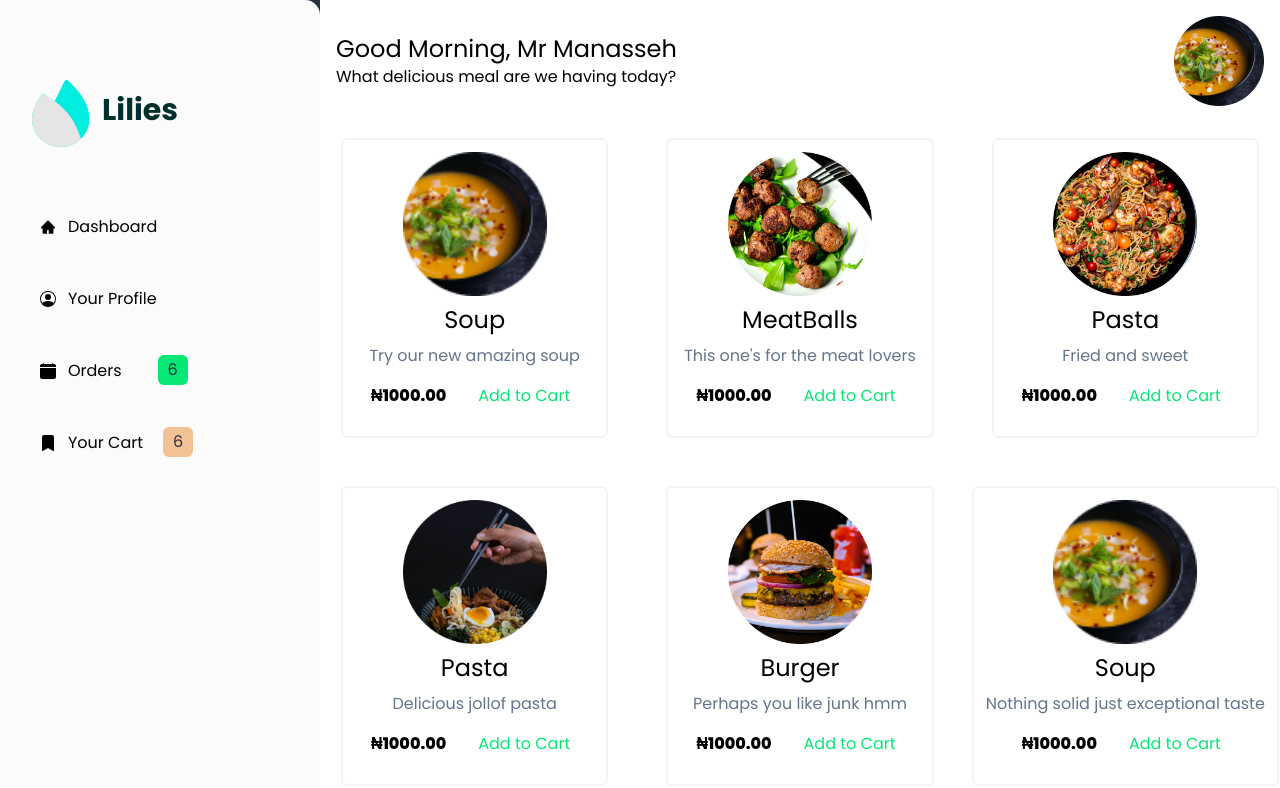
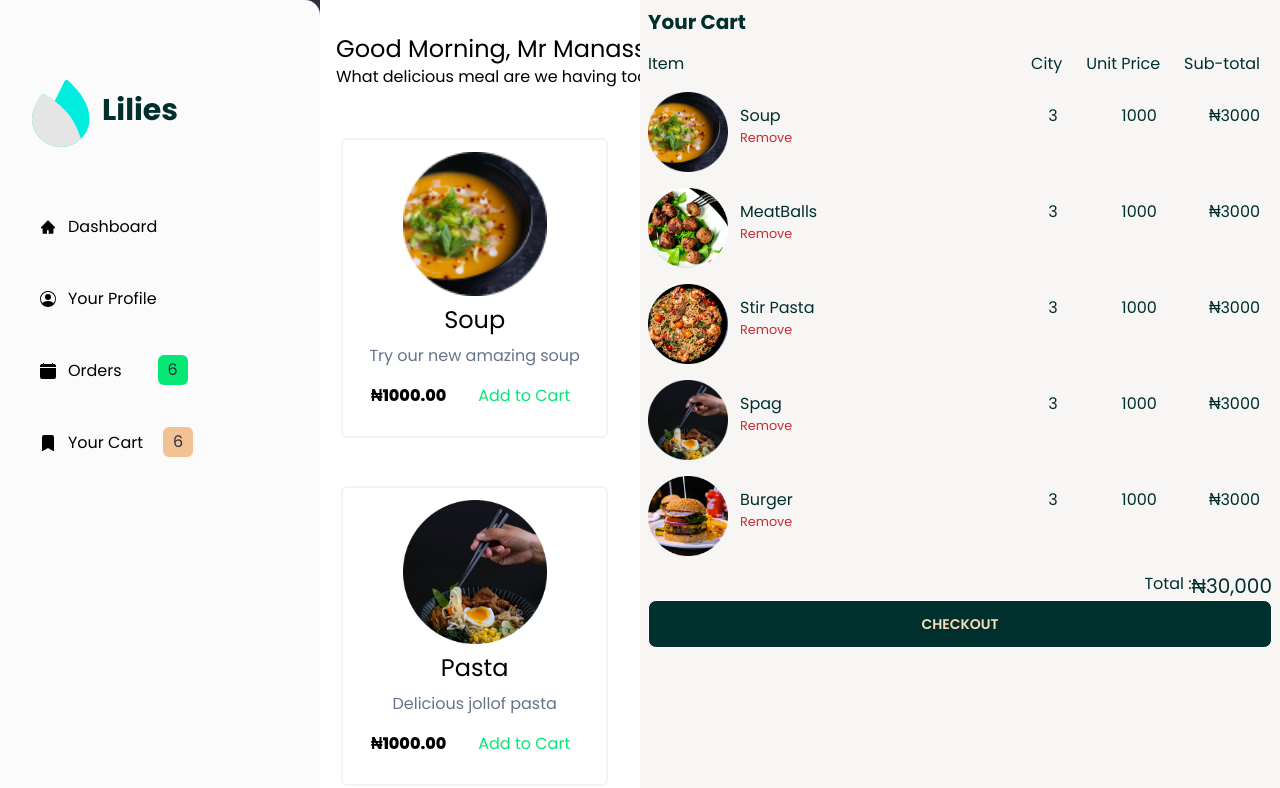
Before and after one commit to manaboy-07/Lilies, a React (Create React App) app: page / in a window 1280 px wide. Shown: the top 788 px of the page. Built offline with nearby package versions, Linux system fonts and the light colour scheme.

Commit message:
working on order compomnent

```diff
--- a/src/App.js
+++ b/src/App.js
@@ -1,4 +1,5 @@
 /** @format */
+import Cart from "./components/Cart";
 import CheckOut from "./components/CheckOut";
 import OrderList from "./components/OrderList";
 import SideMenu from "./components/SideMenu";
@@ -14,6 +15,7 @@ function App() {
       <SignUp />
       <CheckOut /> */}
       <SideMenu />
+      <Cart />
 
       {/* <CheckOut /> */}
     </div>
--- a/src/components/Cart.jsx
+++ b/src/components/Cart.jsx
@@ -1,20 +1,92 @@
 /** @format */
 
 import React from "react";
+import Soup from "../Images/soup.png";
 
+import MeatBalls from "../Images/meatballs.png";
+import Spag from "../Images/HeroImage.png";
+import Burger from "../Images/burgers.png";
+import Stir from "../Images/Stir.png";
 function Cart() {
+  const FoodArr = [
+    {
+      id: 0,
+      src: Soup,
+      name: "Soup",
+      price: 1000,
+      sub: 3000,
+    },
+    {
+      id: 1,
+      src: MeatBalls,
+      name: "MeatBalls",
+      price: 1000,
+      sub: 3000,
+    },
+    {
+      id: 2,
+      src: Stir,
+      name: "Stir Pasta",
+      price: 1000,
+      sub: 3000,
+    },
+    {
+      id: 3,
+      src: Spag,
+      name: "Spag",
+      price: 1000,
+      sub: 3000,
+    },
+    {
+      id: 4,
+      src: Burger,
+      name: "Burger",
+      price: 1000,
+      sub: 3000,
+    },
+  ];
   return (
-    <div>
-      <section></section>
+    <div className='cart p-2'>
       <section>
+        <h1 className='text-primary text-xl font-bold'>Your Cart</h1>
+      </section>
+      <section className='flex justify-between text-primary my-4'>
         <div>
           <h2>Item</h2>
         </div>
-        <div>
-          <div>City</div>
-          <div>Unit Price</div>
-          <div>Sub-total</div>
+        <div className='flex justify-center items-center'>
+          <div className='mx-3'>City</div>
+          <div className='mx-3'>Unit Price</div>
+          <div className='mx-3'>Sub-total</div>
         </div>
+      </section>
+      <section>
+        {FoodArr.map((food) => {
+          return (
+            <section className='flex justify-between text-primary my-4'>
+              <div className='flex'>
+                <img src={food.src} alt='' className='w-20 h-20' />
+                <div className='flex flex-col m-3'>
+                  <h2 className='text-primary text-bold'>{food.name}</h2>
+                  <small className='text-error cursor-pointer'>Remove</small>
+                </div>
+              </div>
+              <div className='cart-flex mt-3'>
+                <div className='mr-16 text-center'>3</div>
+                <div className='mr-10'>{food.price}</div>
+                <div className='mx-3'>₦3000</div>
+              </div>
+            </section>
+          );
+        })}
+      </section>
+      <section>
+        <h2 className='text-primary flex justify-end'>
+          Total : <span className='text-xl text-extrabold'> ₦30,000</span>
+        </h2>
+        <button className='btn bg-primary w-full text-secondary hover:bg-primary'>
+          CheckOut
+        </button>
       </section>
     </div>
   );
--- a/src/components/DashContent.jsx
+++ b/src/components/DashContent.jsx
@@ -81,7 +81,7 @@ function DashContent() {
   };
 
   return (
-    <section>
+    <section onClickCapture={() => setShowOrder(false)}>
       <div className='bg-white dash-content'>
         <div className='p-4'>
           <section className='menu-div'>
@@ -105,6 +105,7 @@ function DashContent() {
           image={image}
           des={description}
           showOrder={showOrder}
+          setShowOrder={setShowOrder}
           hideOrder={hideOrder}
         />
       </div>
--- a/src/components/OrderList.jsx
+++ b/src/components/OrderList.jsx
@@ -3,7 +3,7 @@
 import React, { useEffect, useState } from "react";
 import { AiOutlineClose } from "react-icons/ai";
 
-function OrderList({ image, des, showOrder, hideOrder }) {
+function OrderList({ image, des, showOrder, hideOrder, setShowOrder }) {
   const [count, setCount] = useState(1);
   const [price, setPrice] = useState(1000);
   const [sold, setSold] = useState(null);
@@ -34,7 +34,9 @@ function OrderList({ image, des, showOrder, hideOrder }) {
   }, [count]);
 
   return (
-    <div className={`p-7 ${showOrder ? "dash-output" : "dash-exit"}`}>
+    <div
+      onClickCapture={() => setShowOrder(true)}
+      className={`p-7 ${showOrder ? "dash-output" : "dash-exit"}`}>
       <AiOutlineClose
         className='text-2xl font-extrabold text-primary mb-5 cursor-pointer'
         onClick={hideOrder}
--- a/src/index.css
+++ b/src/index.css
@@ -81,6 +81,19 @@ code {
   -ms-transition: all 0.6s ease;
   -o-transition: all 0.6s ease;
 }
+.cart {
+  position: fixed;
+  transition: all 0.6s ease;
+  right: 0px;
+  width: 50%;
+
+  background-color: rgb(248, 245, 245);
+  height: 100vh;
+  -webkit-transition: all 0.6s ease;
+  -moz-transition: all 0.6s ease;
+  -ms-transition: all 0.6s ease;
+  -o-transition: all 0.6s ease;
+}
 .dash-exit {
   position: fixed;
   transition: all 0.9s ease;
@@ -99,3 +112,8 @@ code {
   object-fit: contain;
   height: 60%;
 }
+.cart-flex {
+  display: flex;
+  justify-content: space-between;
+  text-align: center;
+}
```
Also changed, not shown: src/components/Orders.jsx (added).
